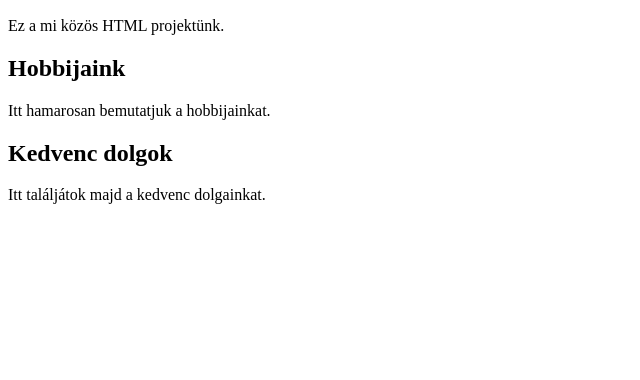
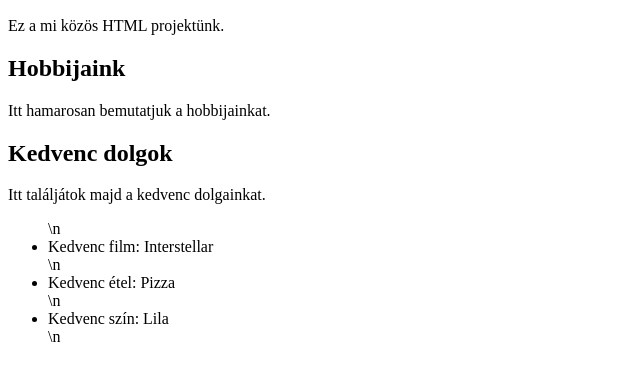
Before and after one commit to IzmosMalac/csapat-weboldal, a plain HTML site: page index.html in a window 1280 px wide. Shown: the part 110-490 px from the top of the page, without its empty margins (0-640 px from the left). Drawn offline with Linux system fonts and the light colour scheme.

Commit message:
kedvencek hozzaadasa

```diff
--- a/index.html
+++ b/index.html
@@ -12,5 +12,7 @@
 <p>Itt hamarosan bemutatjuk a hobbijainkat.</p>
 <h2>Kedvenc dolgok</h2>
 <p>Itt találjátok majd a kedvenc dolgainkat.</p>
+<ul>\n <li>Kedvenc film: Interstellar</li>\n <li>Kedvenc étel: Pizza</li>\n <li>Kedvenc szín:
+Lila</li>\n</ul>
 </body>
 </html>
```
